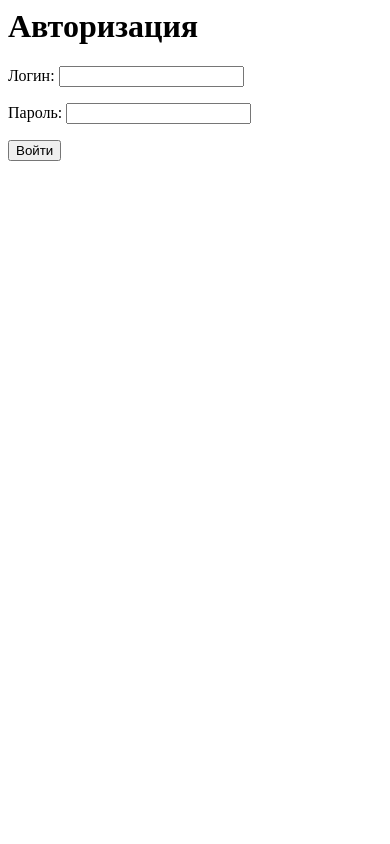
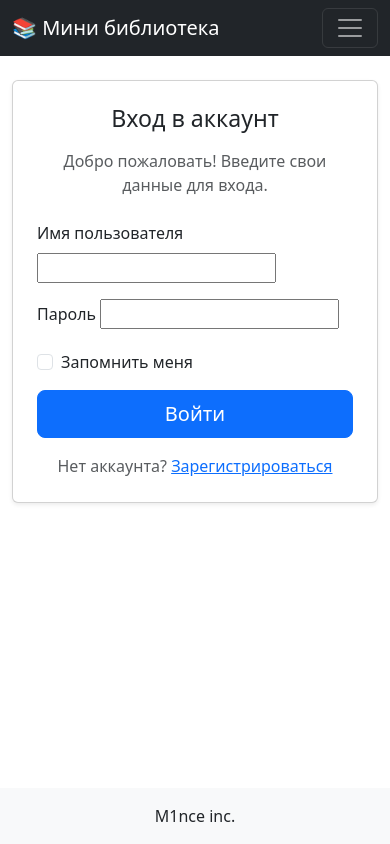
Before and after one commit to M1nce1337/Mini-library, a Django app: page /users/login/ in a window 390 px wide. Run offline with Django 4.2, Linux system fonts and the light colour scheme.

Commit message:
added new templates, registration

```diff
--- a/app/models.py
+++ b/app/models.py
@@ -1,11 +1,11 @@
 from django.contrib.auth.models import User
 from django.db import models
-
 
 class Author(models.Model):
     first_name = models.CharField(max_length=200)
     second_name = models.CharField(max_length=200)
     biography = models.TextField(blank=True, null=True)
+    objects = models.Manager()
 
     def __str__(self):
         return self.second_name
@@ -16,6 +16,7 @@ class Book(models.Model):
     author = models.ForeignKey(Author, on_delete=models.CASCADE, related_name="books", null=True)
     pub_date = models.DateField("date published")
     genre = models.CharField(max_length=200)
+    objects = models.Manager()
 
     def __str__(self):
         return self.name
@@ -24,6 +25,7 @@ class Favourite(models.Model):
     user = models.ForeignKey(User, on_delete=models.CASCADE, related_name="favourited_by", null=True)
     book = models.ForeignKey(Book, on_delete=models.CASCADE, related_name="favourites", null=True)
     added_at = models.DateTimeField(auto_now_add=True)
+    objects = models.Manager()
 
     def __str__(self):
         return self.book.name
--- /dev/null
+++ b/app/templates/base.html
@@ -0,0 +1,61 @@
+<!DOCTYPE html>
+<html lang="ru">
+<head>
+    <meta charset="UTF-8">
+    <title>{% block title %}Мини библиотека{% endblock %}</title>
+    <link href="https://cdn.jsdelivr.net/npm/bootstrap@5.3.0/dist/css/bootstrap.min.css" rel="stylesheet">
+
+</head>
+<body class="d-flex flex-column min-vh-100">
+    <nav class="navbar navbar-expand-lg navbar-dark bg-dark mb-4">
+        <div class="container">
+            <a class="navbar-brand" href="{% url 'home' %}">📚 Мини библиотека</a>
+            <button class="navbar-toggler" type="button" data-bs-toggle="collapse"
+                    data-bs-target="#navbarNav" aria-controls="navbarNav" aria-expanded="false"
+                    aria-label="Toggle navigation">
+                <span class="navbar-toggler-icon"></span>
+            </button>
+
+            <div class="collapse navbar-collapse" id="navbarNav">
+                <ul class="navbar-nav me-auto">
+                    <li class="nav-item"><a class="nav-link" href="{% url 'home' %}">Главная</a></li>
+                    <li class="nav-item"><a class="nav-link" href="{% url 'books_list' %}">Книги</a></li>
+                    <li class="nav-item"><a class="nav-link" href="{% url 'authors_list' %}">Авторы</a></li>
+                </ul>
+                <ul class="navbar-nav">
+                    {% if user.is_authenticated %}
+                        <li class="nav-item"><span class="nav-link">Привет, {{ user.username }}</span></li>
+                        <li class="nav-item"><a class="nav-link" href="{% url 'users:logout' %}">Выход</a></li>
+                    {% else %}
+                        <li class="nav-item"><a class="nav-link" href="{% url 'users:login' %}">Вход</a></li>
+                        <li class="nav-item"><a class="nav-link" href="{% url 'users:register' %}">Регистрация</a></li>
+                    {% endif %}
+                </ul>
+            </div>
+        </div>
+    </nav>
+
+    <main class="container mb-5">
+        {% block content %}
+        <div class="p-5 mb-4 bg-light rounded-3">
+            <div class="container py-5">
+                <h1 class="display-5 fw-bold">Mini library</h1>
+                <p class="col-lg-8 fs-5 mt-3 mb-4">
+                    Добро пожаловать в вашу мини библиотеку. Просматривайте книги, открывайте новых авторов
+                    и пополняйте коллекцию избранным.
+                </p>
+                <div class="d-flex gap-2">
+                    <a class="btn btn-primary btn-lg" href="{% url 'books_list' %}">К книгам</a>
+                    <a class="btn btn-outline-secondary btn-lg" href="{% url 'authors_list' %}">К авторам</a>
+                </div>
+            </div>
+        </div>
+        {% endblock %}
+    </main>
+
+    <footer class="bg-light text-center py-3 mt-auto">
+        <p class="mb-0">M1nce inc.</p>
+    </footer>
+
+</body>
+</html>
--- a/app/urls.py
+++ b/app/urls.py
@@ -2,5 +2,9 @@ from django.urls import path
 from . import views
 
 urlpatterns = [
-    path("", views.index, name="home")
+    path("", views.index, name="home"),
+    path("books_list/", views.books_list, name="books_list"),
+    path("book_detail/<int:book_id>/", views.book_detail, name="book_detail"),
+    path("authors_list/", views.authors_list, name="authors_list"),
+    path("book_detail/add_to_favourites/<int:book_id>/", views.add_to_favourites, name="add_to_favorites")
 ]
--- a/users/forms.py
+++ b/users/forms.py
@@ -1,5 +1,27 @@
 from django import forms
+from django.contrib.auth import get_user_model
+
 
 class LoginUserForm(forms.Form):
     username = forms.CharField(label="Логин", widget=forms.TextInput(attrs={'class': 'form-input'}))
     password = forms.CharField(label="Пароль", widget=forms.PasswordInput(attrs={'class': 'form-input'}))
+
+class RegisterUserForm(forms.Form):
+    username = forms.CharField(label="Логин", widget=forms.TextInput(attrs={'class': 'form-input'}))
+    password = forms.CharField(label="Пароль", widget=forms.PasswordInput(attrs={'class': 'form-input'}))
+
+    class Meta:
+        model = get_user_model()
+        fields = ['username', 'first_name', 'last_name', 'password']
+        labels = {
+            'first_name': 'Имя',
+            'last_name': 'Фамилия'
+        }
+
+    def clean_name(self):
+        name = self.cleaned_data['username']
+
+        if get_user_model().objects.filter(username=name).exists():
+            raise forms.ValidationError('Такое имя уже существует!')
+
+        return name
--- a/users/templates/login.html
+++ b/users/templates/login.html
@@ -1,10 +1,56 @@
+{% extends 'base.html' %}
+
+{% block title %}Вход — Мини библиотека{% endblock %}
+
 {% block content %}
-<h1>Авторизация</h1>
+<div class="row justify-content-center">
+    <div class="col-12 col-md-8 col-lg-5">
+        <div class="card shadow-sm">
+            <div class="card-body p-4 p-md-5">
+                <h1 class="h3 mb-3 text-center">Вход в аккаунт</h1>
+                <p class="text-muted text-center mb-4">Добро пожаловать! Введите свои данные для входа.</p>
 
-<form method="post">
-    {% csrf_token %}
-    {{ form.as_p }}
-    <p><button type="submit">Войти</button></p>
-</form>
+                {% if form.non_field_errors %}
+                    <div class="alert alert-danger" role="alert">
+                        {{ form.non_field_errors }}
+                    </div>
+                {% endif %}
 
+                <form method="post" novalidate>
+                    {% csrf_token %}
+
+                    <div class="mb-3">
+                        <label class="form-label">Имя пользователя</label>
+                        {{ form.username }}
+                        {% if form.username.errors %}
+                            <div class="invalid-feedback d-block">{{ form.username.errors|striptags }}</div>
+                        {% endif %}
+                    </div>
+
+                    <div class="mb-3">
+                        <label class="form-label">Пароль</label>
+                        {{ form.password }}
+                        {% if form.password.errors %}
+                            <div class="invalid-feedback d-block">{{ form.password.errors|striptags }}</div>
+                        {% endif %}
+                    </div>
+
+                    <div class="form-check mb-3">
+                        <input class="form-check-input" type="checkbox" name="remember_me" id="remember_me">
+                        <label class="form-check-label" for="remember_me">Запомнить меня</label>
+                    </div>
+
+                    <div class="d-grid mb-2">
+                        <button type="submit" class="btn btn-primary btn-lg">Войти</button>
+                    </div>
+                </form>
+
+                <div class="text-center mt-3">
+                    <span class="text-muted">Нет аккаунта?</span>
+                    <a href="{% url 'users:register' %}">Зарегистрироваться</a>
+                </div>
+            </div>
+        </div>
+    </div>
+</div>
 {% endblock %}
--- a/users/urls.py
+++ b/users/urls.py
@@ -5,5 +5,6 @@ app_name = "users"
 
 urlpatterns = [
     path("login/", views.login_user, name="login"),
-    path("logout/", views.logout_user, name="logout")
+    path("logout/", views.logout_user, name="logout"),
+    path("register/", views.register_user, name="register")
 ]
--- a/users/views.py
+++ b/users/views.py
@@ -1,10 +1,10 @@
+from django.contrib.auth.models import User
 from django.urls import reverse
 from django.contrib.auth import authenticate, login, logout
 from django.http import HttpResponseRedirect
 from django.shortcuts import render
-
-from .forms import LoginUserForm
-
+from .forms import LoginUserForm, RegisterUserForm
+from django.contrib import messages
 
 def login_user(request):
     if request.method == 'POST':
@@ -22,3 +22,18 @@ def login_user(request):
 def logout_user(request):
     logout(request)
     return HttpResponseRedirect(reverse("users:login"))
+
+def register_user(request):
+    if request.method == 'POST':
+        form = RegisterUserForm(request.POST)
+
+        if form.is_valid():
+            cd = form.cleaned_data
+            user = User(username=cd['username'])
+            user.set_password(cd['password'])
+            user.save()
+            messages.success(request, "Аккаунт создан успешно!")
+    else:
+      form = RegisterUserForm()
+
+    return render(request, 'register.html', {"form": form})
```
Also changed, not shown: app/templates/index.html (deleted, +0 -10 lines), app/views.py (+23 -2 lines).
